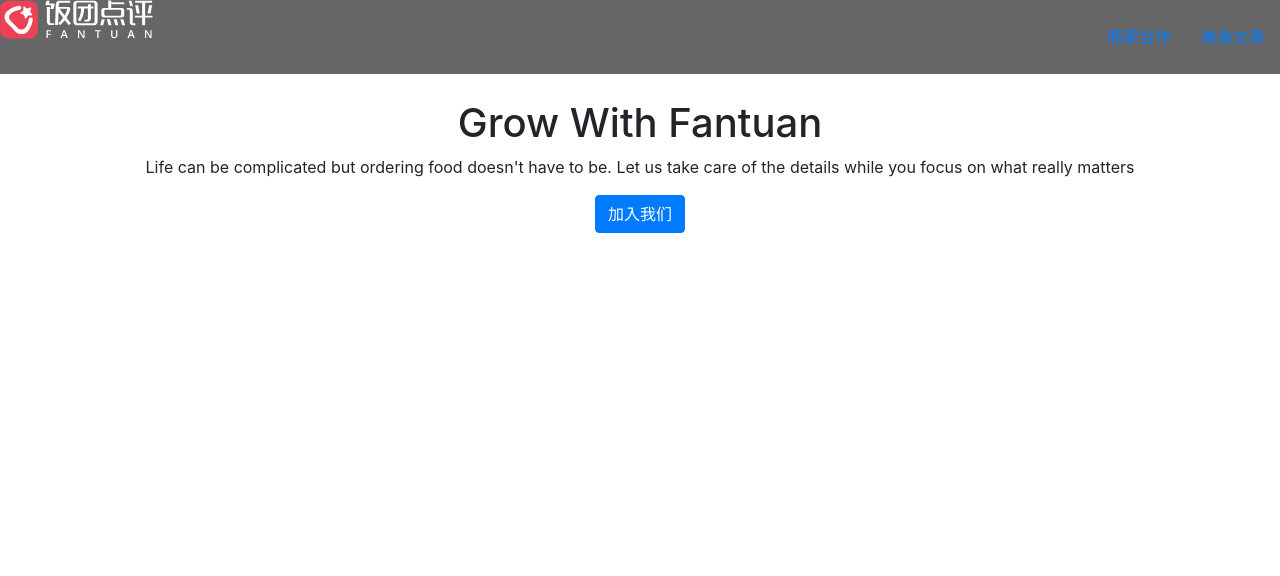
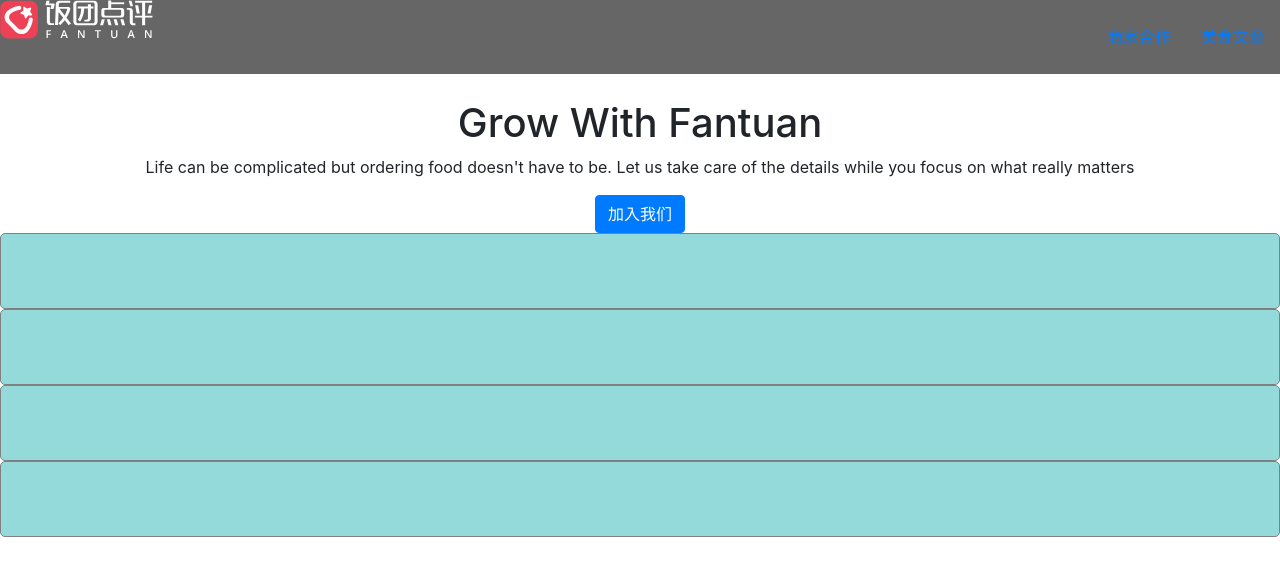
Before and after one commit to yujiw001/-Recruitment-page-demo, a React (Create React App) app: page /Scoring/Cooperation in a window 1280 px wide. Shown: the top 576 px of the page. Built offline with nearby package versions, Linux system fonts and the light colour scheme.

Commit message:
cooperation version

```diff
--- a/src/component/FanTuanValue/FanTuanValue.component.jsx
+++ b/src/component/FanTuanValue/FanTuanValue.component.jsx
@@ -1,5 +1,6 @@
 import React from 'react';
-import "./FanTuanValue.styles.scss"
+// import "./FanTuanValue.styles.scss"
+import "./FanTuanValue.styles.scss";
 const Fantuan_value = () => {
     return (
         <div className="core_value">
--- a/src/component/FanTuanValue/FanTuanValue.styles.scss
+++ b/src/component/FanTuanValue/FanTuanValue.styles.scss
@@ -2,7 +2,6 @@
     margin-top: 100px;
     margin-bottom: 150px;
     .value_content{
-        // width:70%;
         display:flex;
         margin-right: 150px;
         margin-left: 150px;
--- a/src/component/card/single_card.component.jsx
+++ b/src/component/card/single_card.component.jsx
@@ -1,8 +1,8 @@
 import React from 'react';
-import './card.styles.scss'
+import './single_card.styles.scss'
 //卡片目前有两种 一种是将被cardlist嵌套 根据数据多少生成的卡片 静态卡片
 //第二种就是需要可以被后台编辑的动态卡片
-const singleCard = (props) => (
+const SingleCard = (props) => (
     <div className='card-container'>
         <h2>{props.title}</h2>
         <p>{props.content}</p>
@@ -11,4 +11,4 @@ const singleCard = (props) => (
     </div>
 );
 
-export default singleCard;
+export default SingleCard;
--- a/src/component/card/single_card.styles.scss
+++ b/src/component/card/single_card.styles.scss
@@ -1,6 +1,4 @@
 .card-container {
-    display: flex;
-    flex-direction: column;
   background-color: #95dada;
   border: 1px solid grey;
   border-radius: 5px;
@@ -11,7 +9,3 @@
   transform: translateZ(0);
   transition: transform 0.25s ease-out;
 }
-
-  .card-container:hover {
-    transform: scale(1.05);
-  }
--- /dev/null
+++ b/src/component/pages/Business.styles.scss
@@ -0,0 +1,5 @@
+.Cooperationpage{
+    .Performance{
+        display: 'flex';
+    }
+}
--- a/src/component/pages/Businesscoop.component.jsx
+++ b/src/component/pages/Businesscoop.component.jsx
@@ -1,7 +1,17 @@
 import React from 'react';
 import ScoringHeader from '../scoring_header/scoring_header';
 import Formodal from '../modal/formmodal.component';
+import SingleCard from '../card/single_card.component';
+import CardList from '../cardList/card_list.component';
+import IntroducionData from '../pages/introduction_data';
+import "./Business.styles.scss";
 const CooperationPage = () =>{
+    const title='Increase sales by up to 30%'
+    const content="Life can be complicated but ordering food doesn't have to be. Let us take care of the details while you focus on what really matters"
+    const divStyle = {
+        display: 'flex',
+        alignItems: 'center'
+      };
     return(
         <div className="Cooperationpage">
             <ScoringHeader />
@@ -10,6 +20,13 @@ const CooperationPage = () =>{
                 <p>Life can be complicated but ordering food doesn't have to be. Let us take care of the details while you focus on what really matters</p>
                 <Formodal />
             </div>
+            <div className="Performance" >
+                    <SingleCard />
+                    <SingleCard />
+                    <SingleCard />
+                    <SingleCard />
+            </div>
+
         </div>
     )
 }
--- a/src/component/scoring_header/scoring_header.jsx
+++ b/src/component/scoring_header/scoring_header.jsx
@@ -9,7 +9,7 @@ const ScoringHeader = () => {
                     <Logo className='logo' />
                 </Link>
                 <div className='options'>
-                    <Link className='option' >
+                    <Link className='option' to='/scoring/cooperation'>
                             商家合作
                     </Link>
                     <Link className='option' >
```
Lines whose indentation alone changed are shown as unchanged.
